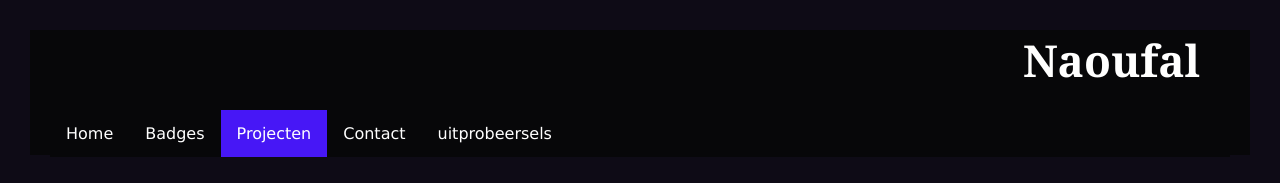
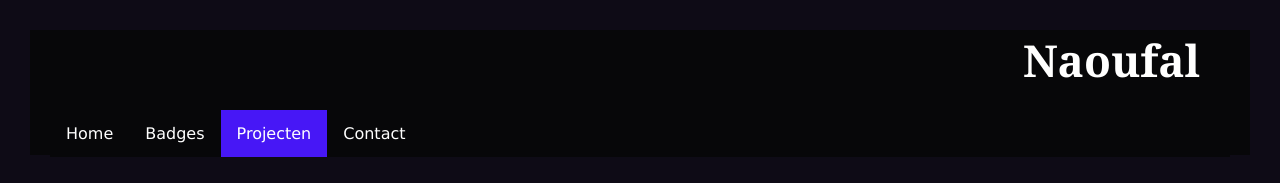
Before and after one commit to NaoufalD/HTML-CSS2, a plain HTML site: page Projecten.html in a window 1280 px wide. Shown: the top 183 px of the page. Drawn offline with Linux system fonts and the light colour scheme.

Commit message:
Update Projecten.html

```diff
--- a/Projecten.html
+++ b/Projecten.html
@@ -14,7 +14,6 @@
           <li><a href="Badges.html">Badges</a></li>
           <li><a href="Projecten.html" class="active">Projecten</a></li>
           <li><a href="contact.html">Contact</a></li>
-          <li><a href="lelijke-pagina.html">uitprobeersels</a></li>
         </ul>
       </nav>
     </header>
```
